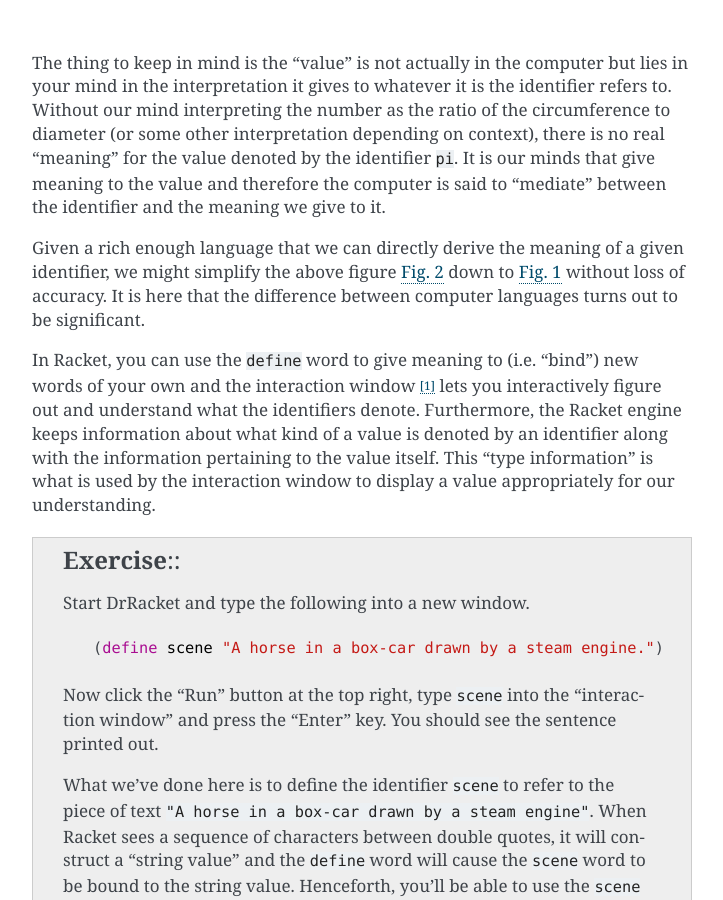
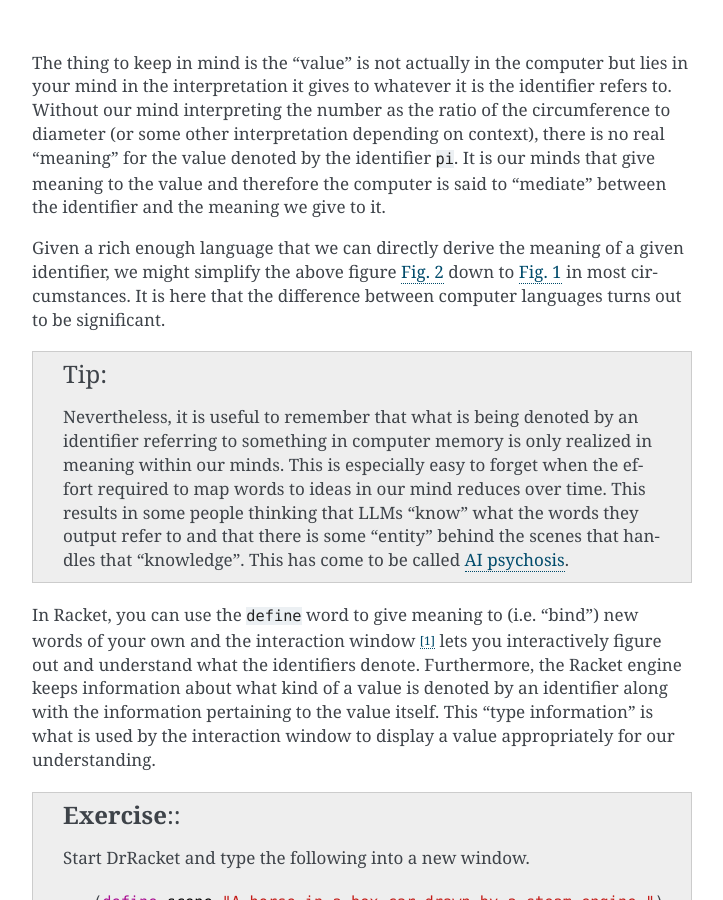
Before and after one commit to kreauniv/complit, a Sphinx documentation site: the page built from source/words.rst, in a window 1280 px wide and 900 px high, scrolled down 2112 px. Shown: the whole window, without its empty margins (388-1111 px from the left). Built offline with Sphinx 7.4.7, drawn with Linux system fonts in a browser that asks for light colours.

Commit message:
Added note on AI psychosis

```diff
--- a/source/words.rst
+++ b/source/words.rst
@@ -79,8 +79,18 @@ give to it.
 
 Given a rich enough language that we can directly derive the meaning of a given
 identifier, we might simplify the above figure :numref:`figdenotation` down to
-:numref:`fighorse` without loss of accuracy. It is here that the difference
+:numref:`fighorse` in most circumstances. It is here that the difference
 between computer languages turns out to be significant.
+
+.. tip:: Nevertheless, it is useful to remember that what is being denoted by
+   an identifier referring to something in computer memory is only realized in
+   meaning within our minds. This is especially easy to forget when the effort
+   required to map words to ideas in our mind reduces over time. This results
+   in some people thinking that LLMs "know" what the words they output refer to
+   and that there is some "entity" behind the scenes that handles that "knowledge".
+   This has come to be called `AI psychosis`_.
+
+.. _AI psychosis: https://www.psychologytoday.com/us/blog/urban-survival/202507/the-emerging-problem-of-ai-psychosis
 
 In Racket, you can use the ``define`` word to give meaning to (i.e. "bind") new
 words of your own and the interaction window [#repl]_ lets you interactively
```
